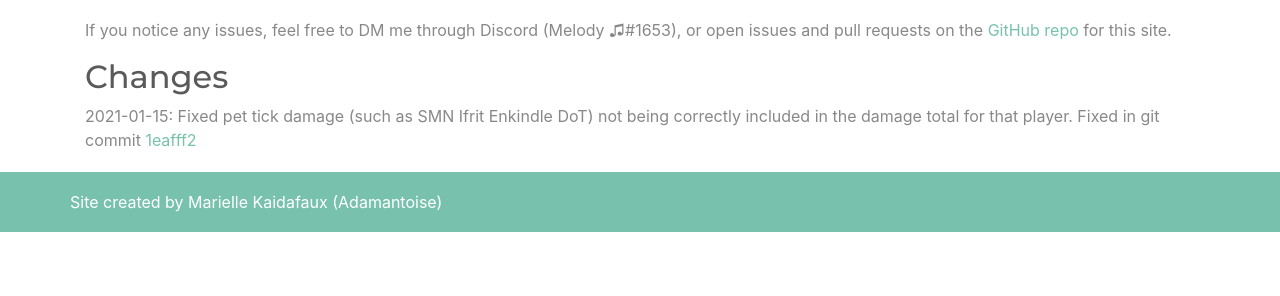
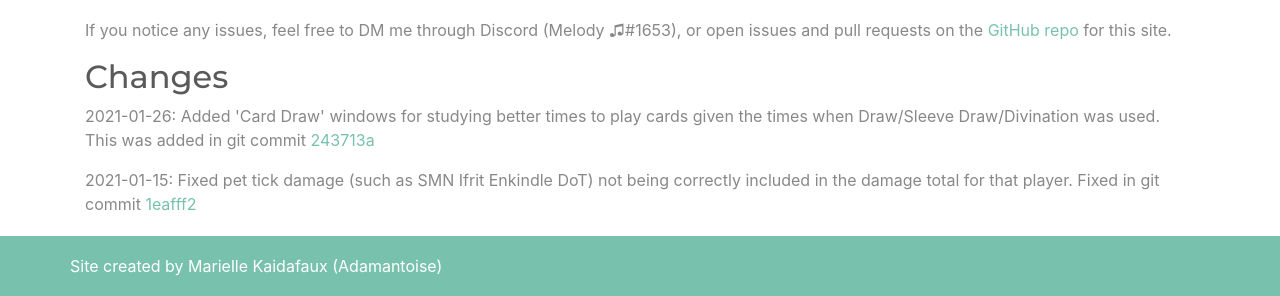
Before and after one commit to meldontaragon/astcardcalc, a Flask app: template templates/about.html in a window 1280 px wide. Shown: the part 2090-2386 px from the top of the page. Before the commit the page ends 2322 px from the top, so only its background shows below. Run offline with Flask 2, Linux system fonts and the light colour scheme; the template is opened without the code that fills it, so the values that code supplies are empty; parts of the project's set-up code (start-up, migrations or seed data) failed here and were passed over; some libraries are stand-ins or nearby versions.

Commit message:
Added new change to the about page change log

```diff
--- a/templates/about.html
+++ b/templates/about.html
@@ -92,5 +92,6 @@
 <p>If you notice any issues, feel free to DM me through Discord (Melody ♫#1653), or open issues and pull requests on the <a href="https://github.com/meldontaragon/astcardcalc">GitHub repo</a> for this site.</p>
 
 <h2>Changes</h2>
+<p>2021-01-26: Added 'Card Draw' windows for studying better times to play cards given the times when Draw/Sleeve Draw/Divination was used. This was added in git commit <a href="https://github.com/meldontaragon/astcardcalc/commit/243713a227098c223c73a6e53327db039f97fa1b">243713a</a></p>
 <p>2021-01-15: Fixed pet tick damage (such as SMN Ifrit Enkindle DoT) not being correctly included in the damage total for that player. Fixed in git commit <a href="https://github.com/meldontaragon/astcardcalc/commit/1eafff25d498ff95ad170294967a1b98c32ef90d">1eafff2</a></p>
 {% endblock %}
```
